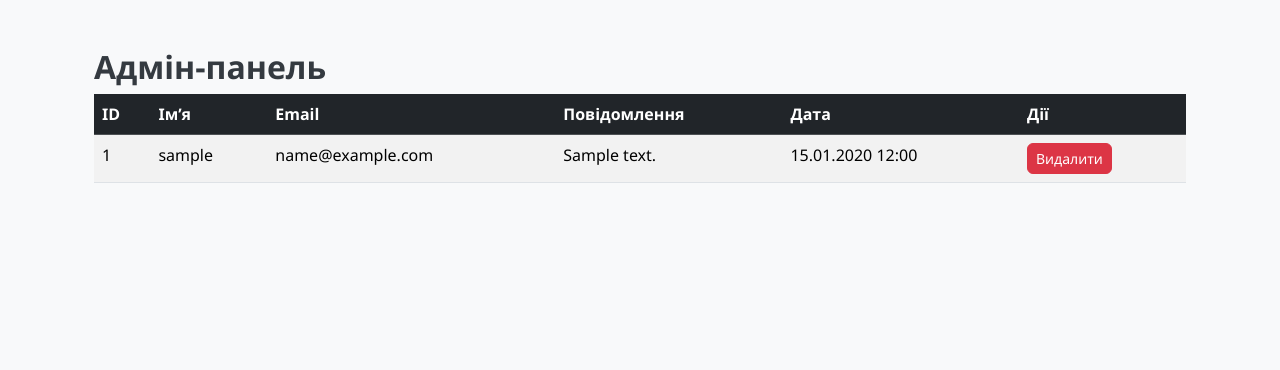
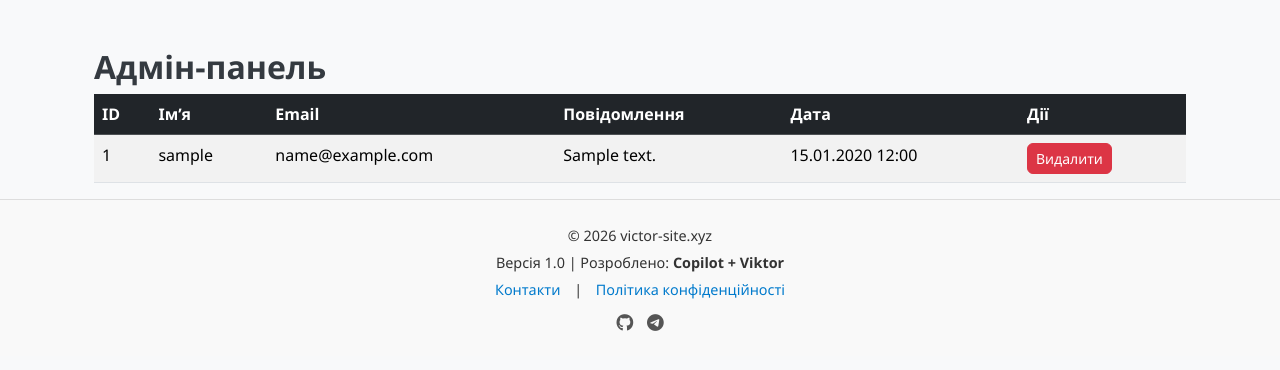
Before and after one commit to victorkozoriz-tech/FlaskAuthProject, a Flask app: page /admin in a window 1280 px wide. Shown: the part 56-426 px from the top of the page. Run offline with Flask 3, Linux system fonts and the light colour scheme; a user stored in the database is signed in; tables that the repository leaves empty hold one stand-in row (values such as "Sample post"); some libraries are stand-ins or nearby versions.

Commit message:
Final releez

```diff
--- /dev/null
+++ b/static/css/footer.css
@@ -0,0 +1,48 @@
+footer {
+  background: #f9f9f9;       /* світлий фон */
+  color: #333;               /* темний текст */
+  padding: 20px;
+  text-align: center;
+  font-size: 0.9em;
+  border-top: 1px solid #ddd; /* тонка сіра лінія зверху */
+}
+
+footer p {
+  margin: 5px 0;
+}
+
+footer a {
+  display: inline-block;
+  margin: 0 10px;
+  color: #007acc;            /* акцентний синій */
+  text-decoration: none;
+}
+
+footer a:hover {
+  color: #005f99;            /* темніший синій при наведенні */
+}
+
+footer .social-icons {
+  margin-top: 10px;
+}
+
+footer .social-icons a {
+  display: inline-block;
+  margin: 0 5px;
+  font-size: 1.2em;
+  color: #555;               /* нейтральний колір іконок */
+}
+
+footer .social-icons a:hover {
+  color: #007acc;            /* синій при наведенні */
+}
+
+@media (max-width: 576px) {
+  footer {
+    font-size: 0.8em;
+    padding: 10px;
+  }
+  footer .social-icons a {
+    font-size: 1em;
+  }
+}
--- a/templates/layout.html
+++ b/templates/layout.html
@@ -18,7 +18,9 @@
 
   <!-- Стилі -->
   <link rel="stylesheet" href="{{ url_for('static', filename='style.css') }}">
+  <link rel="stylesheet" href="{{ url_for('static', filename='css/footer.css') }}">
   <link rel="icon" href="{{ url_for('static', filename='favicon.ico') }}" type="image/x-icon">
+  <link rel="stylesheet" href="https://cdnjs.cloudflare.com/ajax/libs/font-awesome/6.5.0/css/all.min.css">
 </head>
 
 <body>
@@ -66,5 +68,16 @@
 
 <!-- Bootstrap JS -->
 <script src="https://cdn.jsdelivr.net/npm/bootstrap@5.3.2/dist/js/bootstrap.bundle.min.js"></script>
+<footer>
+  <p>© <script>document.write(new Date().getFullYear());</script> victor-site.xyz</p>
+  <p>Версія 1.0 | Розроблено: <strong>Copilot + Viktor</strong></p>
+  <p><a href="/contacts">Контакти</a> | <a href="/privacy">Політика конфіденційності</a></p>
+  <div class="social-icons">
+    <a href="https://github.com/victorkozoriz-tech" target="_blank"><i class="fab fa-github"></i></a>
+    <a href="https://t.me/viktorkozoriz" target="_blank"><i class="fab fa-telegram"></i></a>
+  </div>
+</footer>
+
+
 </body>
 </html>
```
Also changed, not shown: templates/base.html (+12 -0 lines), static/favicon.ico (added).
